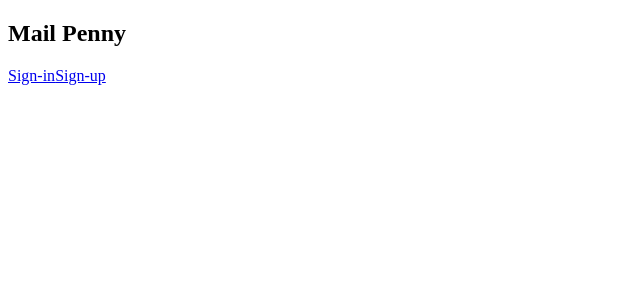
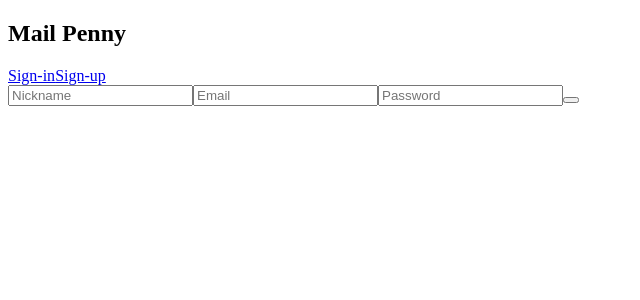
Before and after one commit to Viper-JSX/Mail_Penny, a React app: page /authorization/sign-in in a window 1280 px wide. Shown: the top 300 px of the page, without its empty margins (0-640 px from the left). Built offline with nearby package versions, Linux system fonts and the light colour scheme.

Commit message:
Created 'SignUpForm' component and field for username, email and password

```diff
--- a/src/components/Authorization/Authorization.js
+++ b/src/components/Authorization/Authorization.js
@@ -1,9 +1,13 @@
+import { Outlet } from "react-router";
+
 import AuthorizationNavigation from "./Authorization_navigation";
+
 
 function Authorization(){
     return(
         <div className="authorization">
             <AuthorizationNavigation />
+            <Outlet />
         </div>
     );
 }
--- /dev/null
+++ b/src/components/Authorization/Sign_up_form.js
@@ -0,0 +1,16 @@
+import { useState } from "react";
+
+function SignUpForm({ handleUsernameChange }){
+    const [ signUpData, setSignUpData ] = useState({ username: "", email: "", password: "" });
+
+    return(
+        <form className="signUpForm">
+            <input type="text" placeholder="Nickname" value={signUpData.username} />
+            <input type="email" placeholder="Email" value={signUpData.email} />
+            <input type="password" placeholder="Password" value={signUpData.password} />
+            <button type="submit"></button>
+        </form>
+    )
+}
+
+export default SignUpForm;
--- a/src/components/Layout.js
+++ b/src/components/Layout.js
@@ -4,6 +4,7 @@ import MainPage from "./MainPage/MainPage";
 import Email from "./Emails/Email";
 import EmailEditor from "./Email_editor/Email_editor";
 import Authorization from "./Authorization/Authorization";
+import SignUpForm from "./Authorization/Sign_up_form";
 
 function Layout({
     handleEmailSend
@@ -17,7 +18,7 @@ function Layout({
                 <Route path="/emails/create" element={<EmailEditor handleEmailSend={handleEmailSend} />} />
 
                 <Route path="/authorization" element={<Authorization />}>
-                    <Route path="sign-in" element={<h3>Sign-in</h3>} />
+                    <Route path="sign-in" element={<SignUpForm />} />
                     <Route path="sign-up" element={<h3>Sign-up</h3>} />
                 </Route>
 
```
